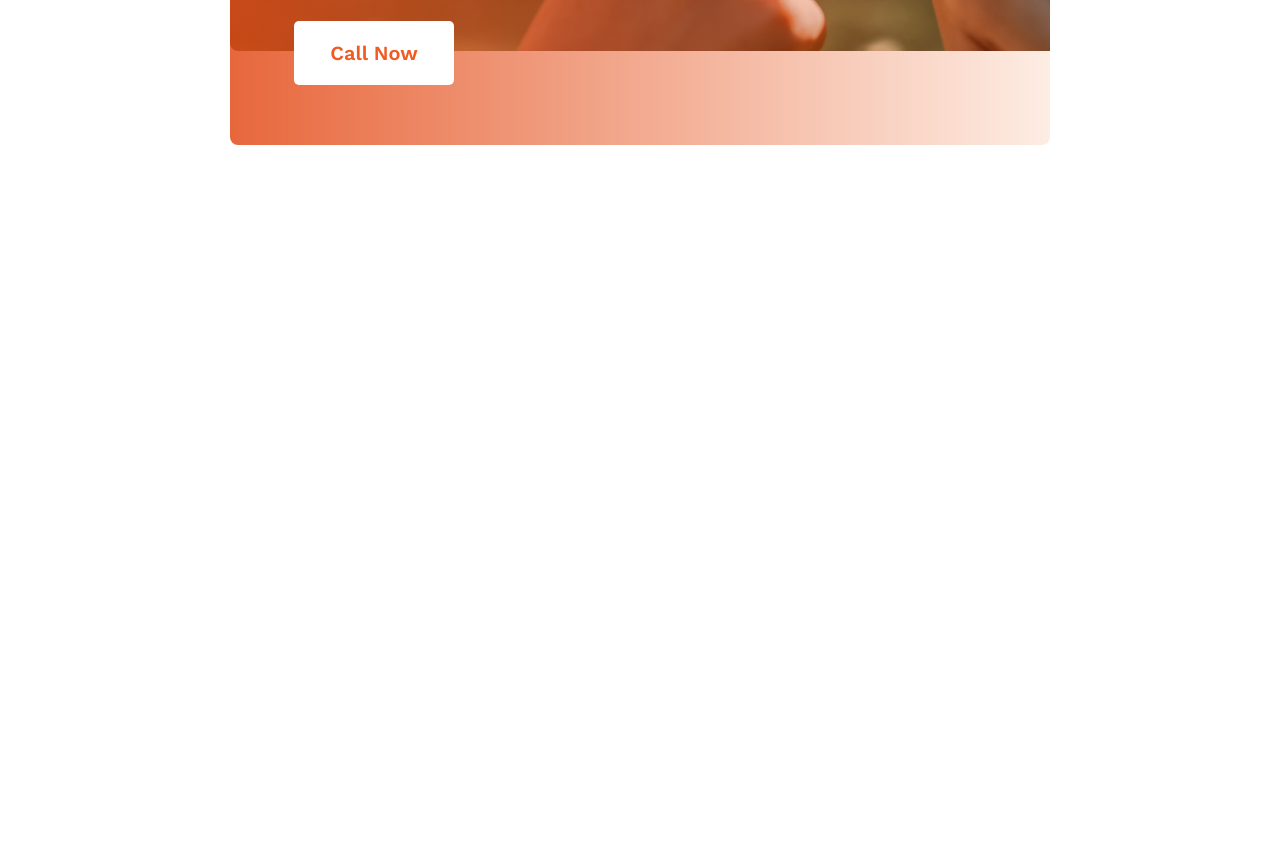
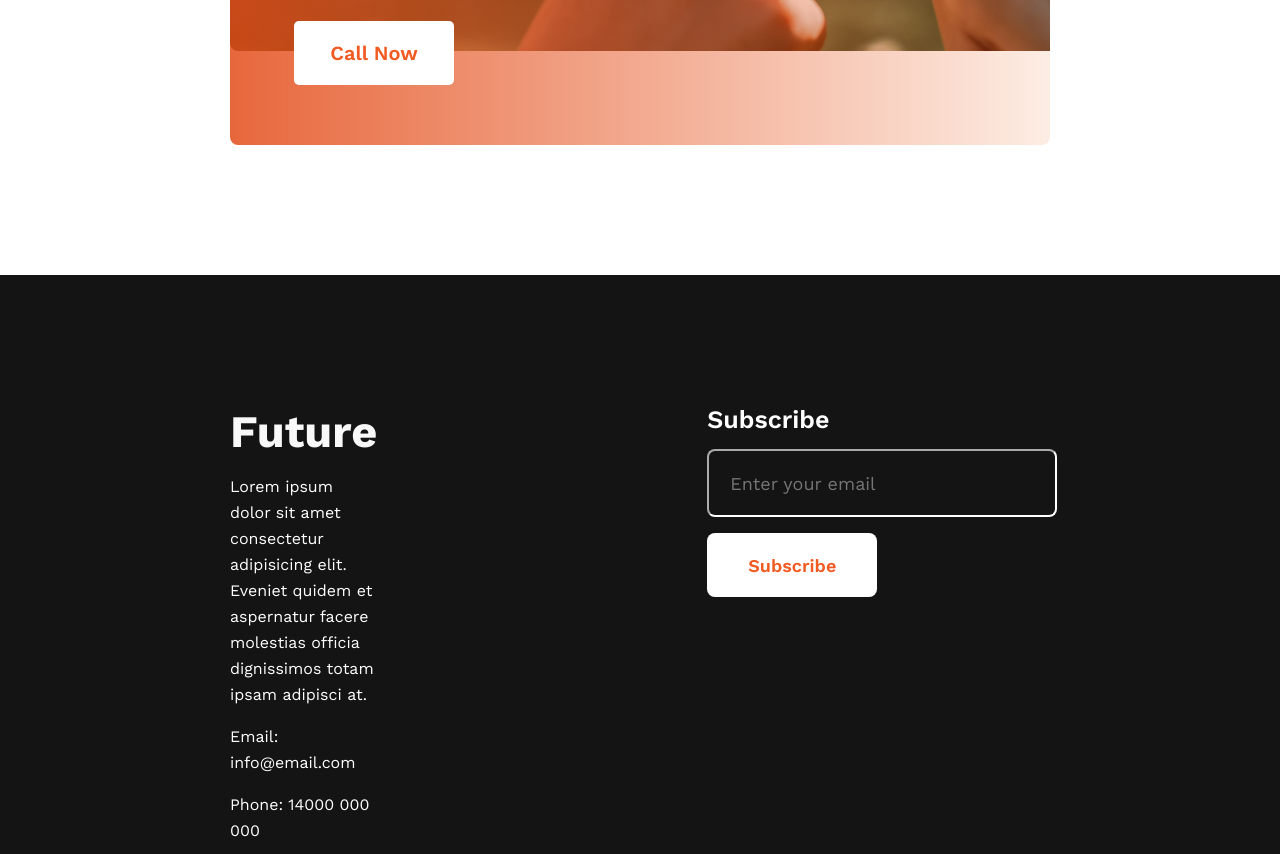
Before and after one commit to Ninjax11000/Assignment1, a plain HTML site: page index.html in a window 1280 px wide. Shown: the part 3120-3974 px from the top of the page. Before the commit the page ends 3395 px from the top, so only its background shows below. Drawn offline with nearby package versions, Linux system fonts and the light colour scheme.

Commit message:
added footer

```diff
--- a/index.html
+++ b/index.html
@@ -73,7 +73,28 @@
     </main>
 
     <footer>
+        <div class="future">
+                <h3 class="f-title">Future</h3>
+                <p class="f-desc">Lorem ipsum dolor sit amet consectetur adipisicing elit. Eveniet quidem et aspernatur facere molestias officia dignissimos totam ipsam adipisci at.
+                </p>
+                <p class="f-desc">Email: info@email.com</p>
+                <p class="f-desc">Phone: 14000 000 000 </p>
+                <a href=""> <img src="images/icons/fb.png" alt=""></a>
 
+                <a href=""> <img src="images/icons/youtube.png" alt=""> </a>
+                <a href=""> <img src="images/icons/twitter.png" alt=""> </a>
+
+        </div>
+
+        <div class="subscribe">
+                <h3 class="s-title">Subscribe</h3>
+                <form action="">
+
+                    <input type="email" name="" id="" placeholder="Enter your email">
+                    <input class="btn-primary" type="submit" value="Subscribe">
+                </form>
+
+        </div>
 
     </footer>
 
--- a/styles/style.css
+++ b/styles/style.css
@@ -3,6 +3,8 @@ margin: 0;
 padding: 0;
 font-family: 'Work Sans', sans-serif;
 }
+/* header part */
+
 .header{
     margin-top: 0;
     background-image: url(../images/banner/banner1.png);
@@ -10,9 +12,7 @@ font-family: 'Work Sans', sans-serif;
     text-align: right;
 
 }
-.banner{
-    /* text-align: right; */
-}
+
 .banner-title{
     padding: 216px 230px 24px 845px;
     font-weight: 700;
@@ -39,6 +39,9 @@ font-family: 'Work Sans', sans-serif;
     font-weight: 600;
     font-size: 20px;
 }
+/* end of header */
+
+/* main part */
 
 .failure{
     display: flex;
@@ -66,6 +69,10 @@ ul {
     list-style: none;
 
   }
+
+ul li{
+    color: #444343;
+}
   ul li:before {
     content: '✓';
     color: #16D887;
@@ -123,3 +130,69 @@ ul {
     color: #F15B22;
     background: white;
    }
+
+   /* end of main */
+
+   /* footer part */
+
+   footer{
+    display: flex;
+    background-color: #151414;
+   }
+   .future{
+    margin-left: 230px;
+    margin-bottom: 0;
+    padding-bottom: 130px;
+    padding-top: 130px;
+   }
+   .future a{
+    padding-right: 10px;
+   }
+   .f-title{
+    font-weight: 700;
+    font-size: 45px;
+    line-height: 53px;
+    color: #F8F8F8;
+    padding-bottom: 16px;
+   }
+   .f-desc{
+    line-height: 26px;
+
+
+    color: #FFFFFF;
+    padding-bottom: 16px;
+   }
+   .subscribe{
+    margin-left: 330px;
+    margin-right: 230px;
+    margin-top: 130px;
+   }
+   .s-title{
+    font-weight: 600;
+    font-size: 25px;
+    line-height: 29px;
+
+    color: #FFFFFF;
+    padding-bottom: 15px;
+   }
+.subscribe input{
+
+    color: #ffffff;
+    border-radius: 8px;
+    width: 325px;
+    height: 64px;
+    background-color: #151414;
+    border-color: #ffffff;
+    padding-left: 21px;
+    font-size: 18px;
+}
+.subscribe .btn-primary{
+    width: 170.11px;
+    height: 64px;
+    color: #F15B22;
+    background: white;
+    margin-top: 16px;
+    padding-left: 0px;
+}
+
+/* end of footer */
```
